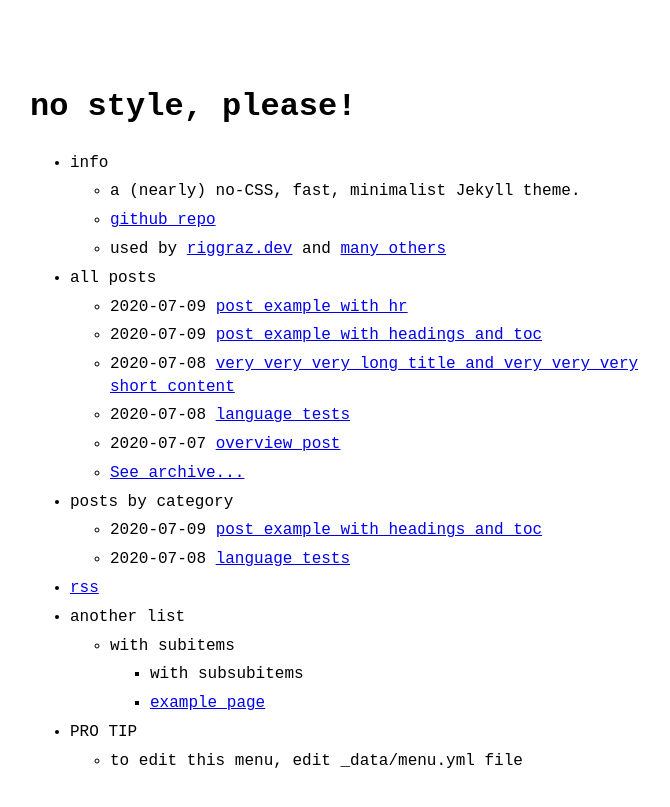
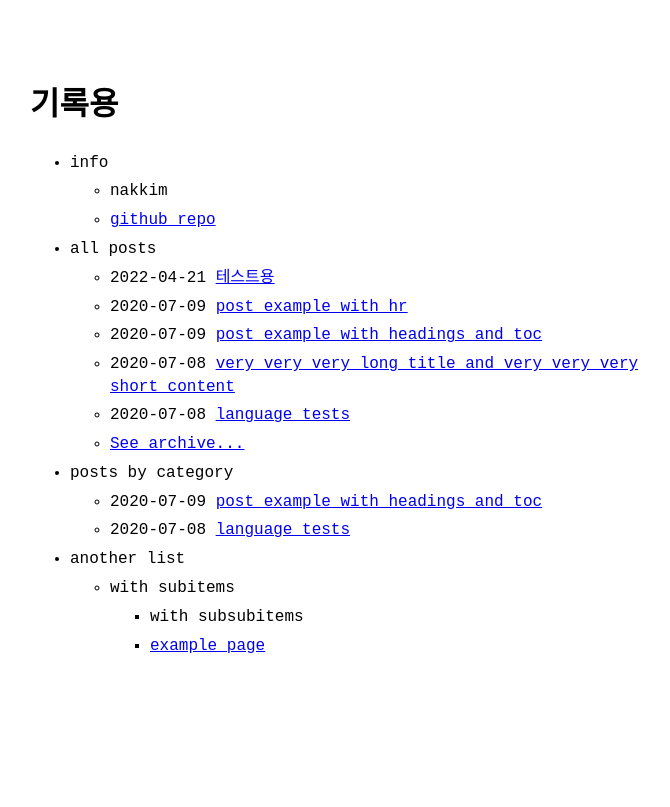
Before and after one commit to rurruur/rurruur.github.io, a Jekyll site: the page built from index.md, in a window 1280 px wide. Shown: the top 807 px of the page, without its empty margins (290-960 px from the left). Built offline with Jekyll 4.4.1, drawn with Linux system fonts in a browser that asks for light colours.

Commit message:
템플릿 적용

```diff
--- a/_config.yml
+++ b/_config.yml
@@ -1,4 +1,4 @@
-title: no style, please! # name of the site
+title: 기록용 # name of the site
 author: nakkim # name of site's author
 email: kdkeiie8@gmail.com # email of site's author
 url: "https://rurruur.github.io" # root address of the site
--- a/_data/menu.yml
+++ b/_data/menu.yml
@@ -4,10 +4,9 @@
 entries:
   - title: info
     entries:
-      - title: a (nearly) no-CSS, fast, minimalist Jekyll theme.
+      - title: nakkim<kdkeiie8@gmail.com>
       - title: github repo
-        url: https://github.com/riggraz/no-style-please
-      - title: "used by <a href='https://riggraz.dev'>riggraz.dev</a> and <a href='https://github.com/riggraz/no-style-please/network/dependents'>many others</a>"
+        url: https://github.com/rurruur
 
   - title: all posts
     post_list:
@@ -23,9 +22,6 @@ entries:
       show_more_text: See more posts...
       show_more_url: example2-archive.html
 
-  - title: rss
-    url: feed.xml
-
   - title: another list
     entries:
       - title: with subitems
@@ -33,6 +29,3 @@ entries:
           - title: with subsubitems
           - title: example page
             url: about
-  - title: PRO TIP
-    entries:
-      - title: to edit this menu, edit _data/menu.yml file
```
Also changed, not shown: _posts/2022-04-21-테스트용.md (added, +11 -0 lines).
